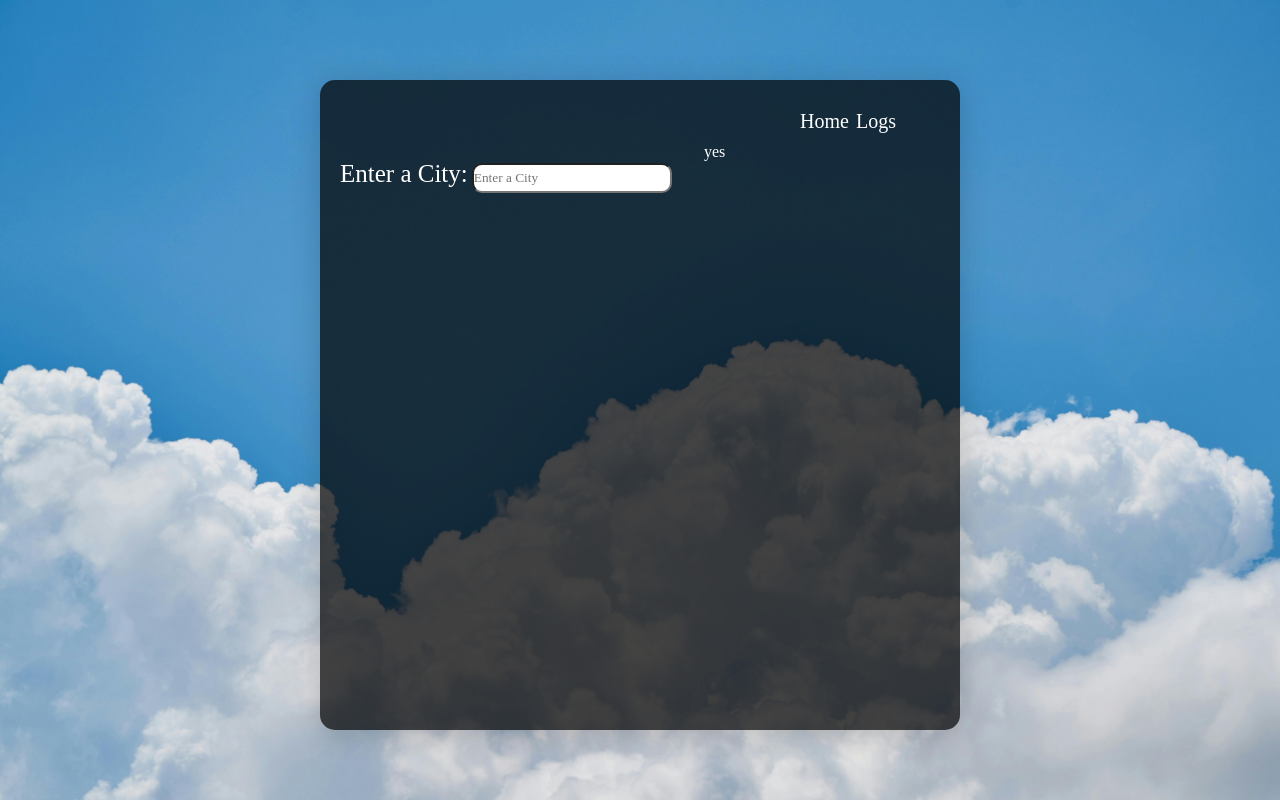
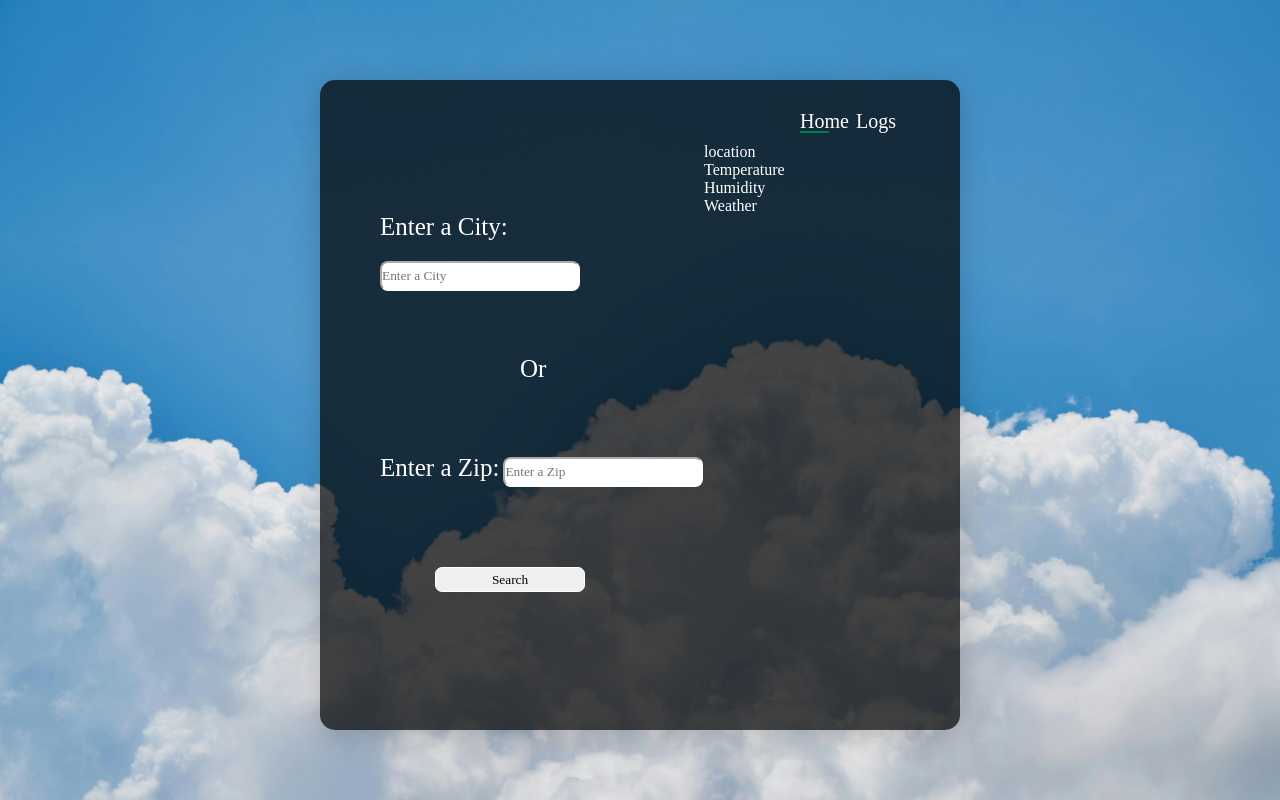
Before and after one commit to Boaz5/Weather-App, a Flask app: page / in a window 1280 px wide. Run offline with Flask 3, Linux system fonts and the light colour scheme.

Commit message:
Progress 2

```diff
--- a/app.py
+++ b/app.py
@@ -5,7 +5,7 @@ app = Flask(__name__)
 
 @app.route('/')
 def home():
-    return render_template('index.html')
+    return render_template('home.html')
 
 
 
--- a/static/styles.css
+++ b/static/styles.css
@@ -1,3 +1,4 @@
+/* default settings for the website */
 *{
     margin: 0;
     padding: 0;
@@ -17,13 +18,12 @@ body{
     background-size: cover;
 }
 
-
 .container{
     display: flex;
     justify-content: center;
 }
 
-
+/* Creates the box that covers all the contents */
 .main-container{
     display: block;
     width: 50%;
@@ -36,6 +36,7 @@ body{
     box-shadow: 0 4px 30px rgba(0, 0, 0, 0.185);
 }
 
+/* CSS design for the scrollbar in logs */
 /*
 .main-container::-webkit-scrollbar{
     width: 10px;
@@ -46,6 +47,7 @@ body{
 }
 */
 
+/* Css for the tabs between home and logs */
 .tab-header{
     display: flex;
     align-items: center;
@@ -66,10 +68,10 @@ body{
     transform: scale(1.03);
 }
 
-
 .tabs::after{
+    content:'';
     width: 0;
-    height: 20px;
+    height: 10px;
     background: rgb(0, 128, 68);
     position: absolute;
     left: 0;
@@ -81,18 +83,20 @@ body{
     width: 60%
 }
 
+
+/* Css for 'home' content */
 .home-container{
     display: flex;
     flex-wrap: wrap;
 }
 
-
 .form-col{
     flex-basis: 60%;
+    margin-top: 70px;
 }
 
 .form-css{
-    margin-left: 20px;
+    margin-left: 60px;
 }
 
 .label-css{
@@ -100,14 +104,31 @@ body{
 }
 .input-css{
     flex-wrap: wrap;
-    border-radius:10px;
+    border-radius:8px;
     height: 30px;
     width: 200px;
     margin-top: 20px;
+    margin-bottom: 10px;
     box-shadow: none;
+    border-color: white;
 }
 
+.btn{
+    display: block;
+    margin-top: 70px;
+    margin-left: 17%;
+    border: 1px solid white;
+    border-radius: 7px;
+    box-shadow: rgba(0, 0, 0, 0.705);
+    cursor: pointer;
+    width: 150px;
+    height: 25px;
+}
 
+.btn:hover{
+    transform: scale(1.01);
+    background: rgba(255, 255, 255, 0.884);
+}
 .data-col{
     flex-basis: 40%;
 }
--- a/templates/base.html
+++ /dev/null
@@ -1,52 +0,0 @@
-<!DOCTYPE html>
-<html lang="en">
-
-<head>
-    <meta charset = "UTF-8">
-    <meta http-equiv="X-UA-Compatible" content="IE=edge">
-    <meta name = "viewport" content = "width=device-width, initial-scale=1.0">
-    <link rel = "stylesheet" href = "{{ url_for('static', filename='styles.css')}}">
-    <title>{% block title %} {% endblock %}</title>
-</head>
-
-<body>
-    <div class = "container">
-        <div class = "main-container">
-            <div class="tab-header">
-                <p class="tabs active-tab" onclick="opentab('home')">Home</p>
-                <p class="tabs" onclick="opentab('logs')">Logs</p>
-            </div>
-            <div>
-                {% block content %} {% endblock %}
-            </div>
-        </div>
-    </div>
-
-
-
-
-
-
-<script>
-    var tabs = document.getElementsByClassName("tabs");
-    var tabPages = document.getElementsByClassName("tab-Pages");
-
-    function opentab(tabName){
-        for(tab of tabs){
-            tab.classList.remove("active-tab");
-        }
-
-        for(tabPage of tabPages){
-            tabPage.classList.remove("active-page");
-        }
-
-        event.currentTarget.classList.add("active-tab");
-        document.getElementById(tabName).classList.add("active-page")
-    }
-
-
-
-</script>
-</body>
-
-</html>
--- /dev/null
+++ b/templates/home.html
@@ -0,0 +1,35 @@
+{% extends 'index.html' %}
+
+{% block title %}
+    Weather App
+{% endblock %}
+
+
+{% block content %}
+
+    <div class="tab-pages active-page" id="Home">
+        <div class="home-container">
+            <div class="form-col">
+                <form class = "form-css" action="getWeather" method="post">
+                    <label for="getWeather" class="label-css">Enter a City:</label>
+                    <input autocomplete="off" id="city" name="city" placeholder="Enter a City" type="text" class="input-css">
+                    <br></br>
+                    <br></br>
+                    <label for="getWeather" class="label-css" style="margin-left:140px;">Or</label>
+                    <br></br>
+                    <br></br>
+                    <label for="getWeather" class="label-css">Enter a Zip:</label>
+                    <input autocomplete="off" id="zip" name="zip" placeholder="Enter a Zip" type="text" class="input-css">
+                    <button type="submit" class="btn">Search</button>
+                </form>
+            </div>
+            <div class="data-col">
+                <div class="location">location</div>
+                <div class="information">Temperature</div>
+                <div class="information">Humidity</div>
+                <div class="information">Weather</div>
+            </div>
+        </div>
+    </div>
+
+{% endblock %}
--- a/templates/index.html
+++ b/templates/index.html
@@ -1,25 +1,52 @@
-{% extends 'base.html' %}
+<!DOCTYPE html>
+<html lang="en">
 
-{% block title %}
-    Weather App
-{% endblock %}
+<head>
+    <meta charset = "UTF-8">
+    <meta http-equiv="X-UA-Compatible" content="IE=edge">
+    <meta name = "viewport" content = "width=device-width, initial-scale=1.0">
+    <link rel = "stylesheet" href = "{{ url_for('static', filename='styles.css')}}">
+    <title>{% block title %} {% endblock %}</title>
+</head>
 
-
-{% block content %}
-
-    <div class="tab-Pages active-page" id="Home">
-        <div class="home-container">
-            <div class="form-col">
-                <form class = "form-css" action="getWeather" method="post">
-                    <label for="getWeather" class="label-css">Enter a City:</label>
-                    <input autocomplete="off" id="city" name="city" placeholder="Enter a City" type="text" class="input-css">
-
-                </form>
+<body>
+    <div class = "container">
+        <div class = "main-container">
+            <div class="tab-header">
+                <p class="tabs active-tab" onclick="opentab('home')">Home</p>
+                <p class="tabs" onclick="opentab('logs')">Logs</p>
             </div>
-            <div class="data-col">
-                yes
+            <div>
+                {% block content %} {% endblock %}
             </div>
         </div>
     </div>
 
-{% endblock %}
+
+
+
+
+
+<script>
+    let tabs = document.getElementsByClassName("tabs");
+    let tabPages = document.getElementsByClassName("tab-pages");
+
+    function opentab(tabName){
+        for(tab of tabs){
+            tab.classList.remove("active-tab");
+        }
+
+        for(tabPage of tabPages){
+            tabPage.classList.remove("active-page");
+        }
+
+        event.currentTarget.classList.add("active-tab");
+        document.getElementById(tabName).classList.add("active-page")
+    }
+
+
+
+</script>
+</body>
+
+</html>
```
